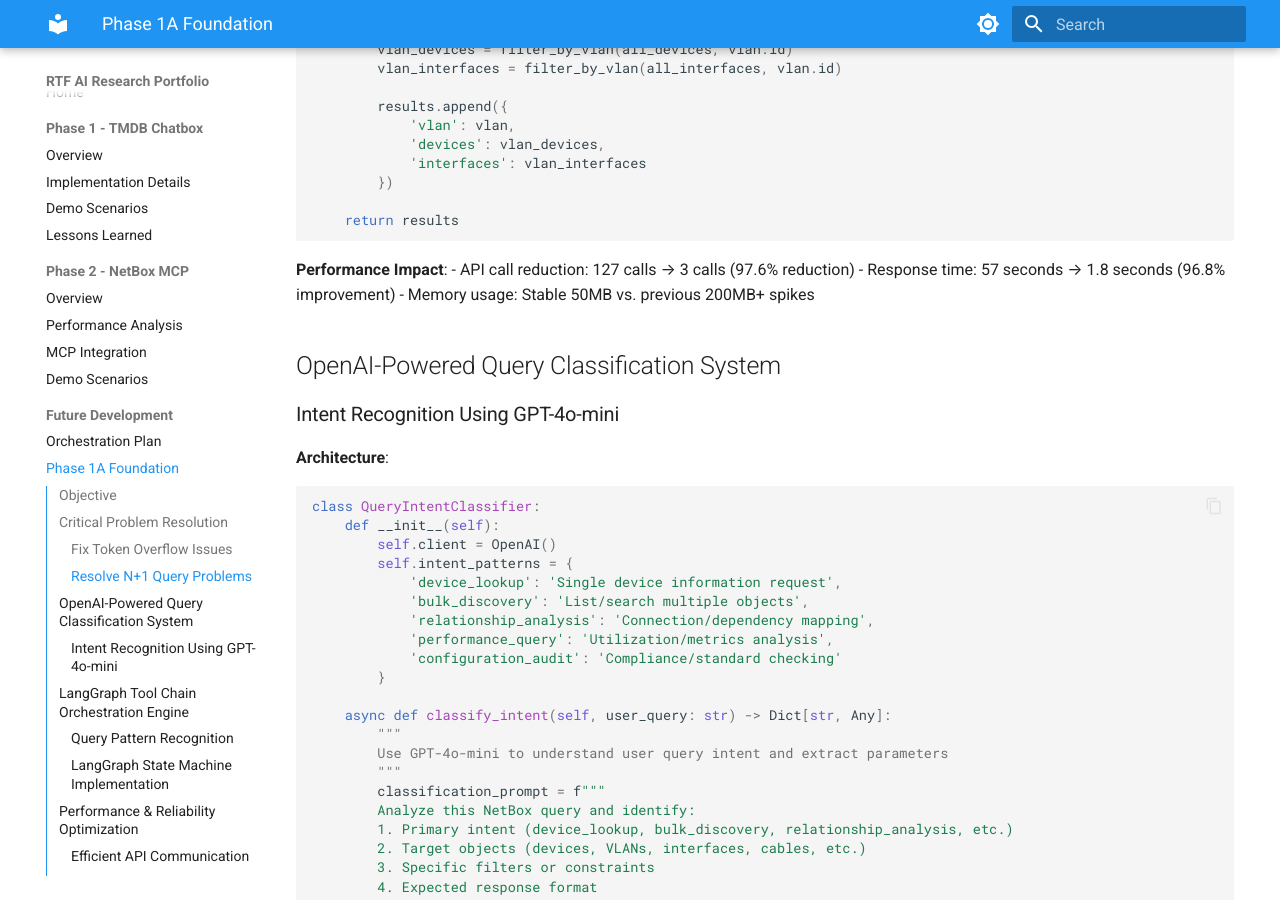
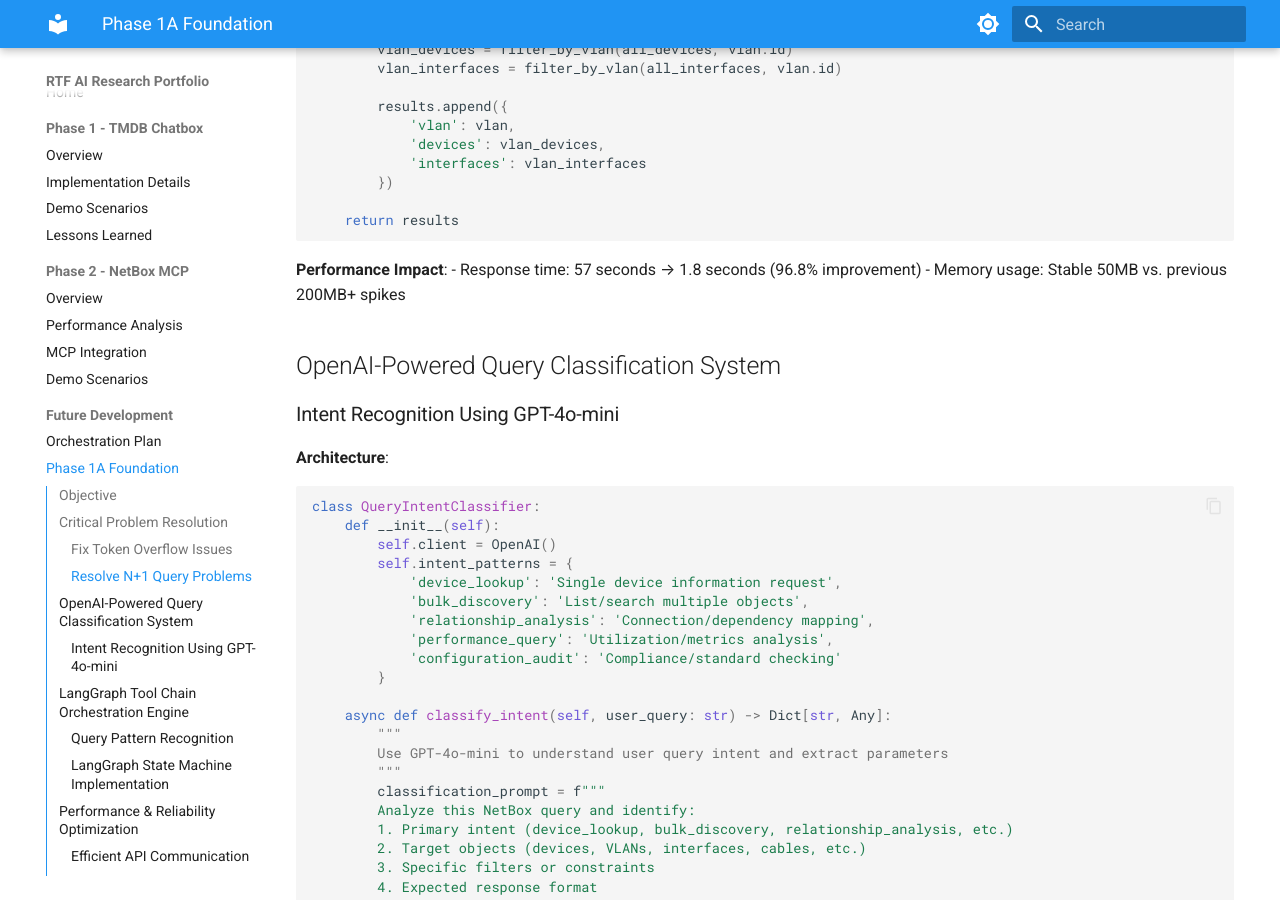
Before and after one commit to FinnMacCumail/rtf-research, an MkDocs documentation site: the page built from docs/future-development/phase-1a-foundation.md, in a window 1280 px wide and 900 px high, scrolled down 1855 px. Built offline with MkDocs 1.6.1 and Material for MkDocs 9.7.7, drawn with Linux system fonts in a browser that asks for light colours.

Commit message:
Remove redundant API call metric from performance section

````diff
--- a/docs/future-development/phase-1a-foundation.md
+++ b/docs/future-development/phase-1a-foundation.md
@@ -99,7 +99,6 @@ def get_vlan_details_optimized(vlan_list):
 ```
 
 **Performance Impact**:
-- API call reduction: 127 calls → 3 calls (97.6% reduction)
 - Response time: 57 seconds → 1.8 seconds (96.8% improvement)
 - Memory usage: Stable 50MB vs. previous 200MB+ spikes
 
````
